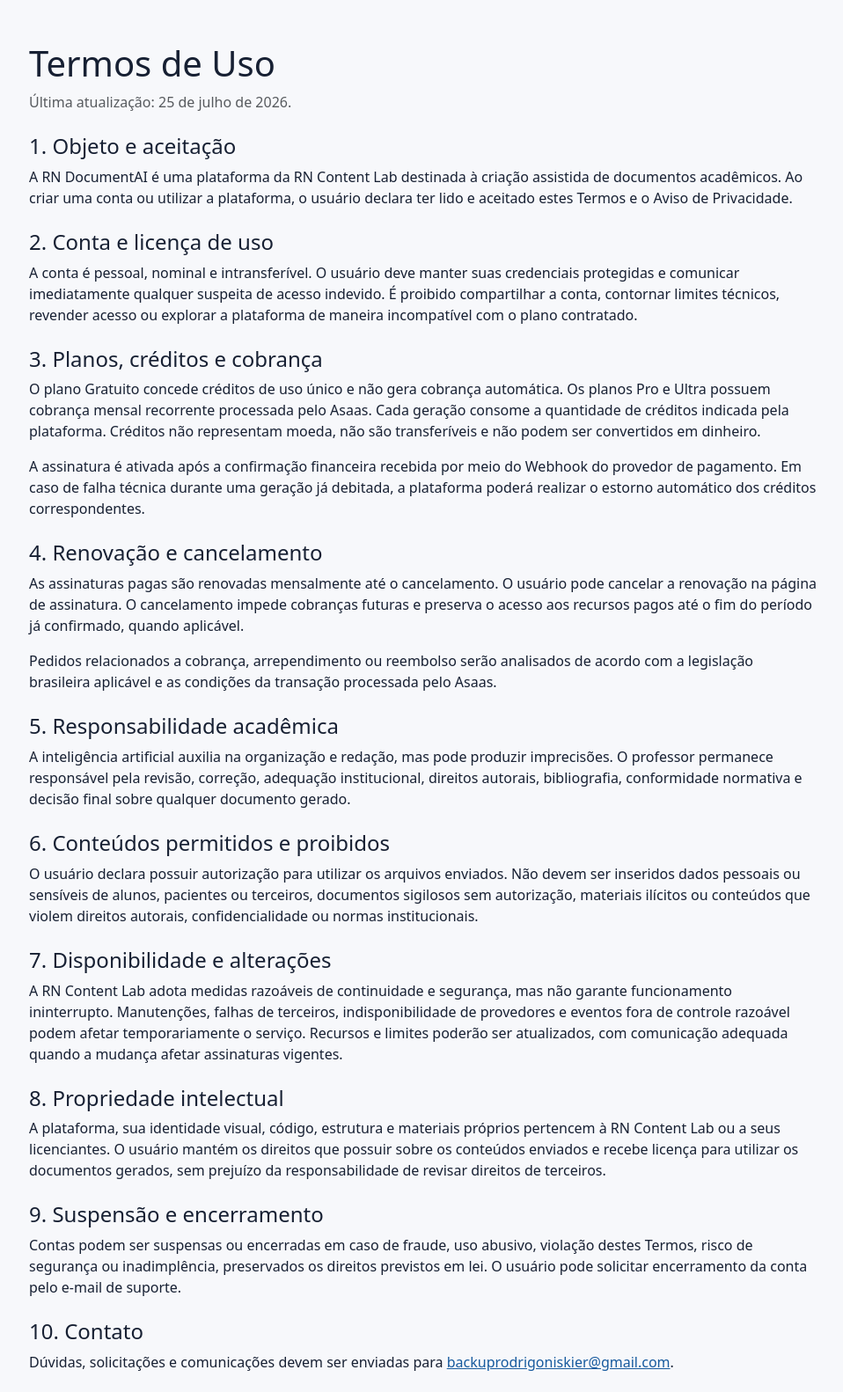
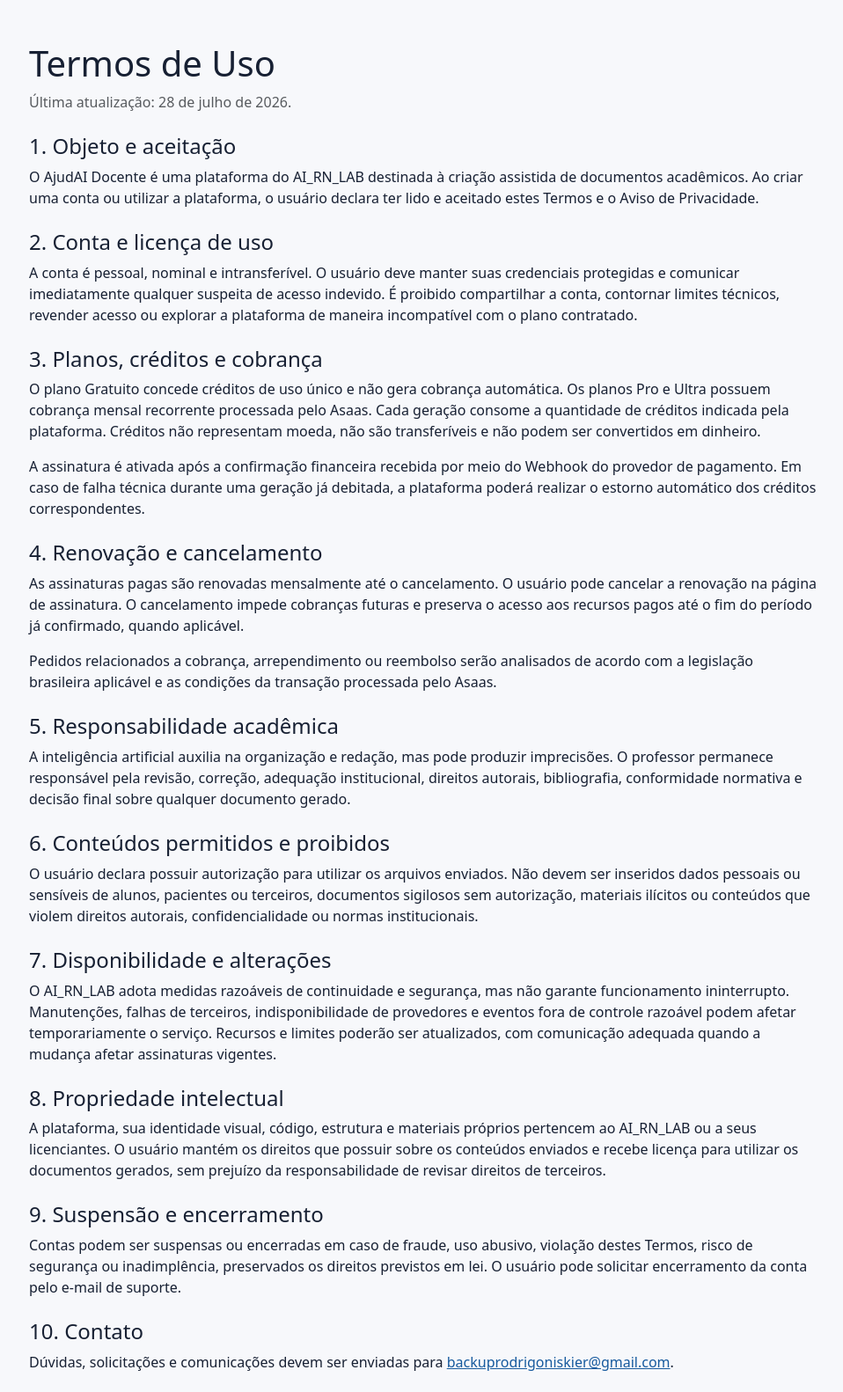
Before and after one commit to rodrigoniskier/ai-documentos, a Django app: page /termos/ in a window 1280 px wide. Shown: the part 72-1654 px from the top of the page at 88% size, without its empty margins (159-1117 px from the left). Run offline with Django 5.2, Linux system fonts and the light colour scheme.

Commit message:
Atualiza termos e privacidade para nova marca

```diff
--- a/templates/legal.html
+++ b/templates/legal.html
@@ -1,13 +1,13 @@
 {% extends 'base.html' %}
-{% block title %}{% if kind == 'terms' %}Termos de Uso{% else %}Aviso de Privacidade{% endif %} — RN DocumentAI{% endblock %}
+{% block title %}{% if kind == 'terms' %}Termos de Uso{% else %}Aviso de Privacidade{% endif %} — AjudAI Docente{% endblock %}
 {% block content %}
 <div class="container py-5 legal-copy" style="max-width: 920px;">
   {% if kind == 'terms' %}
     <h1>Termos de Uso</h1>
-    <p class="text-muted">Última atualização: 25 de julho de 2026.</p>
+    <p class="text-muted">Última atualização: 28 de julho de 2026.</p>
 
     <h2 class="h4 mt-4">1. Objeto e aceitação</h2>
-    <p>A RN DocumentAI é uma plataforma da RN Content Lab destinada à criação assistida de documentos acadêmicos. Ao criar uma conta ou utilizar a plataforma, o usuário declara ter lido e aceitado estes Termos e o Aviso de Privacidade.</p>
+    <p>O AjudAI Docente é uma plataforma do AI_RN_LAB destinada à criação assistida de documentos acadêmicos. Ao criar uma conta ou utilizar a plataforma, o usuário declara ter lido e aceitado estes Termos e o Aviso de Privacidade.</p>
 
     <h2 class="h4 mt-4">2. Conta e licença de uso</h2>
     <p>A conta é pessoal, nominal e intransferível. O usuário deve manter suas credenciais protegidas e comunicar imediatamente qualquer suspeita de acesso indevido. É proibido compartilhar a conta, contornar limites técnicos, revender acesso ou explorar a plataforma de maneira incompatível com o plano contratado.</p>
@@ -27,10 +27,10 @@
     <p>O usuário declara possuir autorização para utilizar os arquivos enviados. Não devem ser inseridos dados pessoais ou sensíveis de alunos, pacientes ou terceiros, documentos sigilosos sem autorização, materiais ilícitos ou conteúdos que violem direitos autorais, confidencialidade ou normas institucionais.</p>
 
     <h2 class="h4 mt-4">7. Disponibilidade e alterações</h2>
-    <p>A RN Content Lab adota medidas razoáveis de continuidade e segurança, mas não garante funcionamento ininterrupto. Manutenções, falhas de terceiros, indisponibilidade de provedores e eventos fora de controle razoável podem afetar temporariamente o serviço. Recursos e limites poderão ser atualizados, com comunicação adequada quando a mudança afetar assinaturas vigentes.</p>
+    <p>O AI_RN_LAB adota medidas razoáveis de continuidade e segurança, mas não garante funcionamento ininterrupto. Manutenções, falhas de terceiros, indisponibilidade de provedores e eventos fora de controle razoável podem afetar temporariamente o serviço. Recursos e limites poderão ser atualizados, com comunicação adequada quando a mudança afetar assinaturas vigentes.</p>
 
     <h2 class="h4 mt-4">8. Propriedade intelectual</h2>
-    <p>A plataforma, sua identidade visual, código, estrutura e materiais próprios pertencem à RN Content Lab ou a seus licenciantes. O usuário mantém os direitos que possuir sobre os conteúdos enviados e recebe licença para utilizar os documentos gerados, sem prejuízo da responsabilidade de revisar direitos de terceiros.</p>
+    <p>A plataforma, sua identidade visual, código, estrutura e materiais próprios pertencem ao AI_RN_LAB ou a seus licenciantes. O usuário mantém os direitos que possuir sobre os conteúdos enviados e recebe licença para utilizar os documentos gerados, sem prejuízo da responsabilidade de revisar direitos de terceiros.</p>
 
     <h2 class="h4 mt-4">9. Suspensão e encerramento</h2>
     <p>Contas podem ser suspensas ou encerradas em caso de fraude, uso abusivo, violação destes Termos, risco de segurança ou inadimplência, preservados os direitos previstos em lei. O usuário pode solicitar encerramento da conta pelo e-mail de suporte.</p>
@@ -39,10 +39,10 @@
     <p>Dúvidas, solicitações e comunicações devem ser enviadas para <a href="mailto:{{ support_email }}">{{ support_email }}</a>.</p>
   {% else %}
     <h1>Aviso de Privacidade</h1>
-    <p class="text-muted">Última atualização: 25 de julho de 2026.</p>
+    <p class="text-muted">Última atualização: 28 de julho de 2026.</p>
 
     <h2 class="h4 mt-4">1. Responsável e contato</h2>
-    <p>A RN Content Lab é responsável pela operação da RN DocumentAI. Solicitações relacionadas à privacidade podem ser enviadas para <a href="mailto:{{ support_email }}">{{ support_email }}</a>.</p>
+    <p>O AI_RN_LAB é responsável pela operação do AjudAI Docente. Solicitações relacionadas à privacidade podem ser enviadas para <a href="mailto:{{ support_email }}">{{ support_email }}</a>.</p>
 
     <h2 class="h4 mt-4">2. Dados tratados</h2>
     <p>Podemos tratar nome, nome profissional, e-mail, credenciais protegidas, informações de instituição, curso e disciplina, arquivos acadêmicos enviados pelo usuário, documentos gerados, registros de uso, eventos de segurança, informações de assinatura e identificadores fornecidos pelo Asaas.</p>
```
